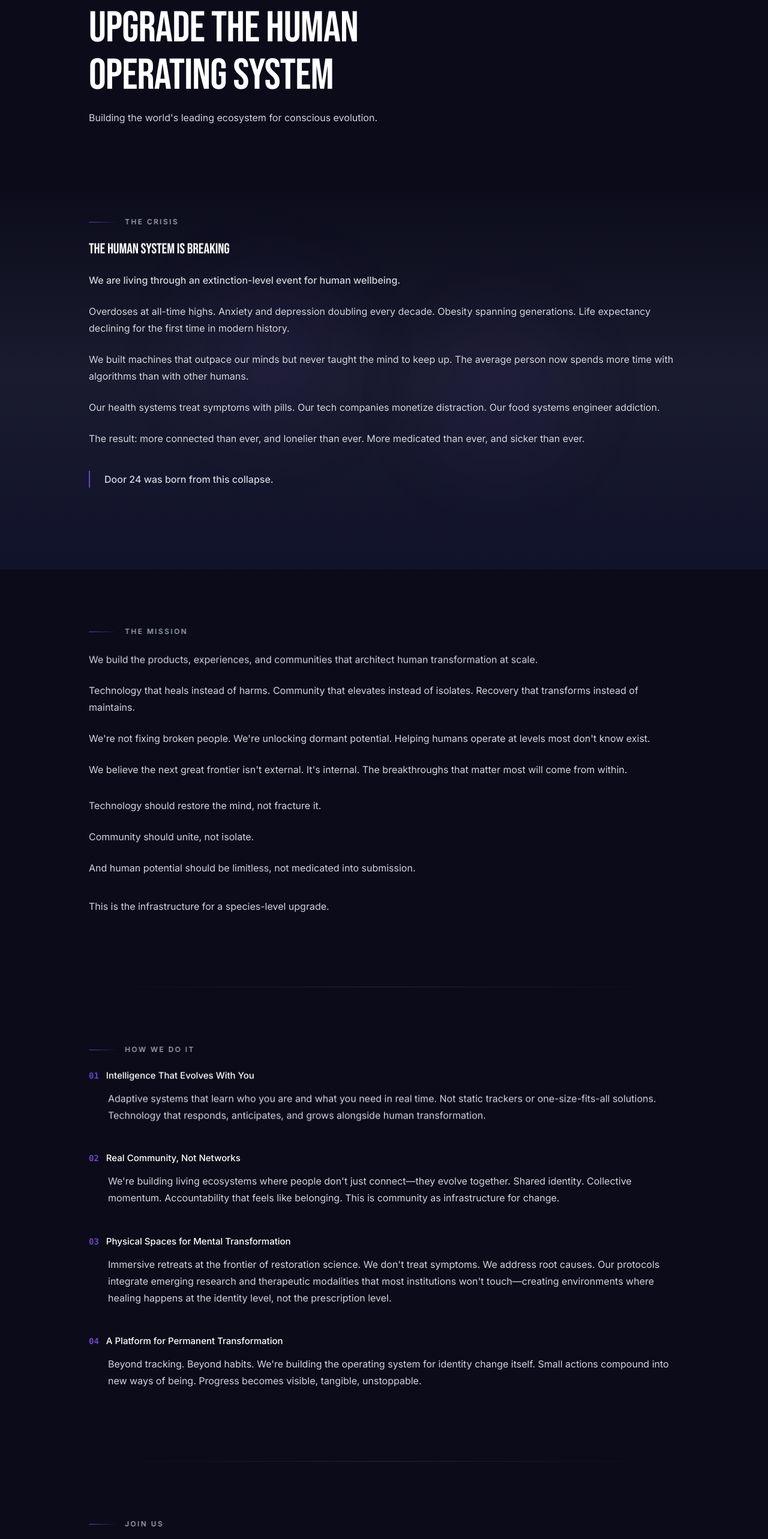
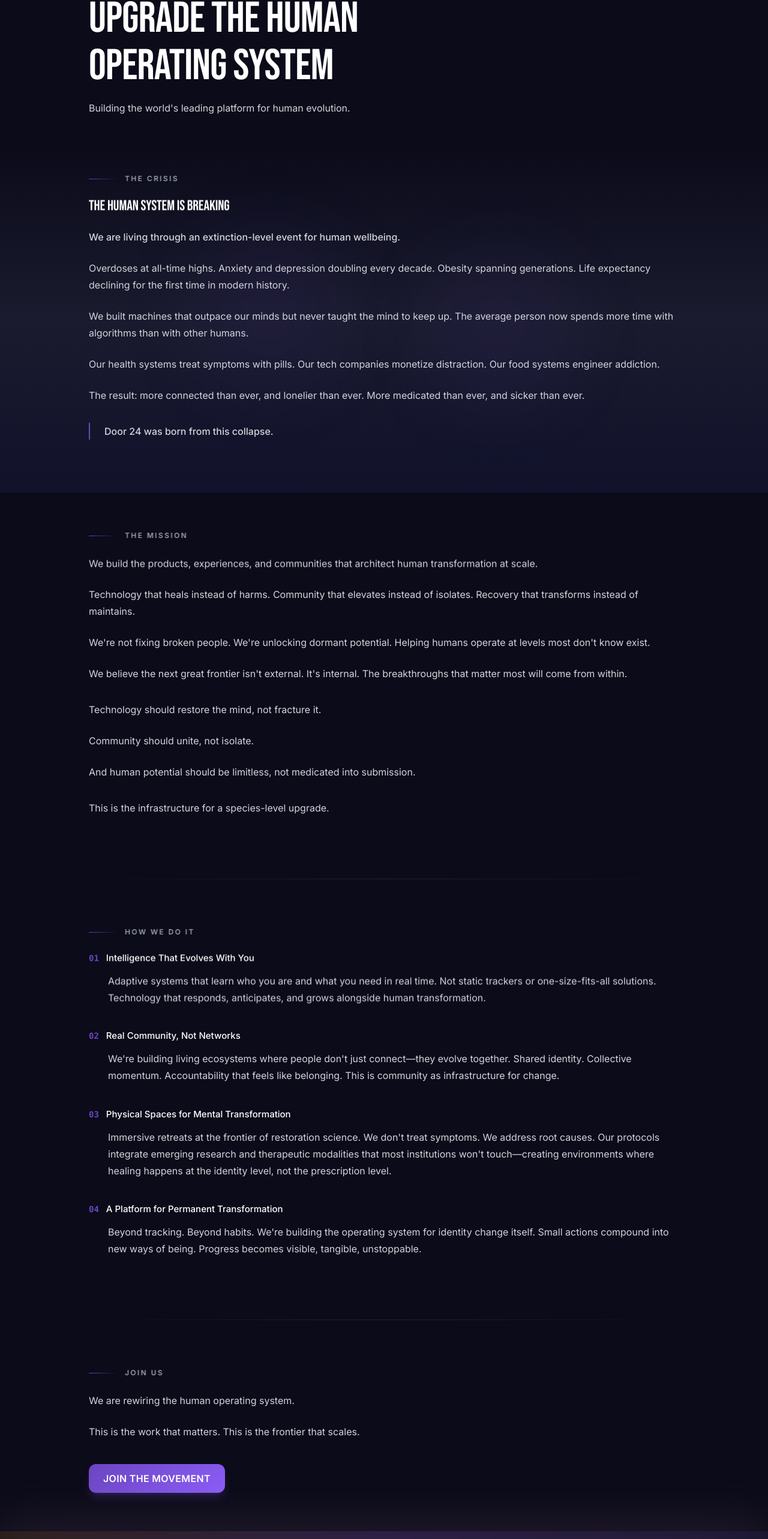
Before and after one commit to Door24Tech/door24-web, a Next.js app: page /mission in a window 1280 px wide. Shown: the part 148-2714 px from the top of the page at 60% size. Built offline with nearby package versions, Linux system fonts and the light colour scheme; no server answers.

Commit message:
OUr Mission Copy, Style, Animations, Gradients

```diff
--- a/src/app/mission/page.tsx
+++ b/src/app/mission/page.tsx
@@ -91,7 +91,7 @@
 
       <main className="relative">
         {/* Hero */}
-        <section className="relative mx-auto max-w-[1080px] px-4 pt-20 pb-12 sm:px-8 sm:pt-28 sm:pb-16 lg:px-12">
+        <section className="relative mx-auto max-w-[1080px] px-4 pt-20 pb-4 sm:px-8 sm:pt-24 sm:pb-6 lg:px-12">
           <div className="scroll-fade-in visible">
             <div className="mb-4 inline-block scroll-fade-in visible" style={{ transitionDelay: '0.1s' }}>
               <span className="text-xs font-semibold uppercase tracking-[0.35em] text-[var(--door24-muted)] sm:text-sm">
@@ -103,7 +103,7 @@
               Operating System
             </h1>
             <p className="max-w-2xl text-base leading-relaxed text-[var(--door24-body)] sm:text-lg scroll-fade-in visible" style={{ transitionDelay: '0.3s' }}>
-              Building the world's leading ecosystem for conscious evolution.
+              Building the world's leading platform for human evolution.
             </p>
           </div>
         </section>
@@ -112,7 +112,7 @@
         <section
           id="human-system-breaking"
           data-animate
-          className="relative overflow-hidden bg-gradient-to-b from-[var(--door24-hero-bg)] via-[var(--door24-card)] to-[var(--door24-section-bg)] pt-12 pb-20 sm:pt-16 sm:pb-24 lg:pb-28"
+          className="relative overflow-hidden bg-gradient-to-b from-[var(--door24-hero-bg)] via-[var(--door24-card)] to-[var(--door24-section-bg)] pt-8 pb-12 sm:pt-12 sm:pb-16"
         >
           <div className="pointer-events-none absolute inset-0">
             <div className="absolute left-1/4 top-1/4 h-64 w-64 rounded-full bg-[rgba(107,70,198,0.08)] blur-3xl" />
@@ -128,10 +128,10 @@
             <h2 className="mb-6 text-2xl font-bold leading-[1.1] tracking-tight text-[var(--door24-foreground)] sm:text-3xl lg:text-4xl scroll-fade-in" style={{ fontFamily: 'var(--font-bebas-neue)' }}>
               The Human System Is Breaking
             </h2>
-            <p className="mb-12 text-lg font-medium leading-relaxed text-[var(--door24-body)] sm:text-xl scroll-fade-in" style={{ transitionDelay: '100ms' }}>
+            <p className="mb-8 text-lg font-medium leading-relaxed text-[var(--door24-body)] sm:text-xl scroll-fade-in" style={{ transitionDelay: '100ms' }}>
               We are living through an extinction-level event for human wellbeing.
             </p>
-            <div className="space-y-5 text-base leading-relaxed text-[var(--door24-muted)] sm:text-lg sm:leading-relaxed">
+            <div className="space-y-4 text-base leading-relaxed text-[var(--door24-muted)] sm:text-lg sm:leading-relaxed">
               <p className="scroll-fade-in" style={{ transitionDelay: "100ms" }}>
                 Overdoses at all-time highs. Anxiety and depression doubling every decade. Obesity spanning generations. Life expectancy declining for the first time in modern history.
               </p>
@@ -144,7 +144,7 @@
               <p className="scroll-fade-in" style={{ transitionDelay: "400ms" }}>
                 The result: more connected than ever, and lonelier than ever. More medicated than ever, and sicker than ever.
               </p>
-              <p className="mt-10 border-l-2 border-[var(--door24-primary-start)] pl-6 text-lg font-medium leading-relaxed text-[var(--door24-foreground)] sm:text-xl scroll-slide-right" style={{ transitionDelay: "500ms" }}>
+              <p className="mt-8 border-l-2 border-[var(--door24-primary-start)] pl-6 text-lg font-medium leading-relaxed text-[var(--door24-foreground)] sm:text-xl scroll-slide-right" style={{ transitionDelay: "500ms" }}>
                 Door 24 was born from this collapse.
               </p>
             </div>
@@ -155,7 +155,7 @@
         <section
           id="the-mission"
           data-animate
-          className="relative mx-auto max-w-[1080px] px-4 py-20 sm:px-8 sm:py-24 lg:px-12"
+          className="relative mx-auto max-w-[1080px] px-4 py-12 sm:px-8 sm:py-16 lg:px-12"
         >
           <div className="mb-6 flex items-center gap-3 scroll-slide-left">
             <div className="h-px w-12 bg-gradient-to-r from-[var(--door24-primary-start)] to-transparent" />
@@ -163,7 +163,7 @@
               The Mission
             </span>
           </div>
-          <div className="space-y-6 sm:space-y-7">
+          <div className="space-y-5 sm:space-y-6">
             <p className="text-lg leading-relaxed text-[var(--door24-foreground)] sm:text-xl sm:leading-relaxed scroll-fade-in" style={{ transitionDelay: '0ms' }}>
               We build the products, experiences, and communities that architect human transformation at scale.
             </p>
@@ -176,7 +176,7 @@
             <p className="text-lg leading-relaxed text-[var(--door24-foreground)] sm:text-xl sm:leading-relaxed scroll-fade-in" style={{ transitionDelay: '225ms' }}>
               We believe the next great frontier isn't external. It's internal. The breakthroughs that matter most will come from within.
             </p>
-            <div className="space-y-4 pt-2 scroll-fade-in" style={{ transitionDelay: '300ms' }}>
+            <div className="space-y-3 pt-2 scroll-fade-in" style={{ transitionDelay: '300ms' }}>
               <p className="text-lg leading-relaxed text-[var(--door24-foreground)] sm:text-xl sm:leading-relaxed">
                 Technology should restore the mind, not fracture it.
               </p>
@@ -194,7 +194,7 @@
         </section>
 
         {/* Divider */}
-        <div className="relative mx-auto max-w-[1080px] px-4 sm:px-8 lg:px-12">
+        <div className="relative mx-auto max-w-[1080px] px-4 sm:px-8 lg:px-12 py-4">
           <div className="h-px bg-gradient-to-r from-transparent via-white/10 to-transparent" />
         </div>
 
@@ -202,7 +202,7 @@
         <section
           id="how-we-do-it"
           data-animate
-          className="relative mx-auto max-w-[1080px] px-4 py-20 sm:px-8 sm:py-24 lg:px-12"
+          className="relative mx-auto max-w-[1080px] px-4 py-12 sm:px-8 sm:py-16 lg:px-12"
         >
           <div className="mb-6 flex items-center gap-3 scroll-slide-left">
             <div className="h-px w-12 bg-gradient-to-r from-[var(--door24-primary-start)] to-transparent" />
@@ -210,7 +210,7 @@
               How We Do It
             </span>
           </div>
-          <div className="space-y-10 sm:space-y-12">
+          <div className="space-y-8 sm:space-y-10">
             {howWeDoIt.map((item, index) => (
               <div
                 key={item.title}
@@ -234,7 +234,7 @@
         </section>
 
         {/* Divider */}
-        <div className="relative mx-auto max-w-[1080px] px-4 sm:px-8 lg:px-12">
+        <div className="relative mx-auto max-w-[1080px] px-4 sm:px-8 lg:px-12 py-4">
           <div className="h-px bg-gradient-to-r from-transparent via-white/10 to-transparent" />
         </div>
 
@@ -242,7 +242,7 @@
         <section
           id="join-us"
           data-animate
-          className="relative mx-auto max-w-[1080px] px-4 py-20 sm:px-8 sm:py-24 lg:px-12"
+          className="relative mx-auto max-w-[1080px] px-4 py-12 sm:px-8 sm:py-16 lg:px-12"
         >
           <div className="mb-6 flex items-center gap-3 scroll-slide-left">
             <div className="h-px w-12 bg-gradient-to-r from-[var(--door24-primary-start)] to-transparent" />
@@ -250,7 +250,7 @@
               Join Us
             </span>
           </div>
-          <div className="space-y-6 sm:space-y-7">
+          <div className="space-y-5 sm:space-y-6">
             <p className="text-lg leading-relaxed text-[var(--door24-foreground)] sm:text-xl sm:leading-relaxed scroll-fade-in" style={{ transitionDelay: '100ms' }}>
               We are rewiring the human operating system.
             </p>
@@ -260,7 +260,7 @@
             <div className="pt-4 scroll-scale-in" style={{ transitionDelay: '300ms' }}>
               <button
                 onClick={() => setIsModalOpen(true)}
-                className="door24-gradient group relative inline-flex overflow-hidden rounded-xl px-4 py-2 text-sm font-semibold text-[var(--door24-foreground)] shadow-lg shadow-[rgba(107,70,198,0.25)] transition-all duration-300 ease-out hover:scale-[1.02] hover:shadow-2xl hover:shadow-[rgba(139,92,246,0.5)] focus-visible:outline focus-visible:outline-2 focus-visible:outline-offset-2 focus-visible:outline-[var(--door24-primary-end)] sm:px-5 sm:py-2.5 sm:text-base"
+                className="door24-gradient group relative inline-flex overflow-hidden rounded-xl px-5 py-2.5 text-sm font-semibold uppercase tracking-wide text-[var(--door24-foreground)] shadow-lg shadow-[rgba(107,70,198,0.25)] transition-all duration-300 ease-out hover:scale-[1.02] hover:shadow-2xl hover:shadow-[rgba(139,92,246,0.5)] focus-visible:outline focus-visible:outline-2 focus-visible:outline-offset-2 focus-visible:outline-[var(--door24-primary-end)] sm:px-6 sm:py-3 sm:text-base"
               >
                 <span className="absolute inset-0 -translate-x-full bg-gradient-to-r from-transparent via-white/20 to-transparent transition-transform duration-700 ease-in-out group-hover:translate-x-full" />
                 <span className="relative z-10">Join the Movement</span>
```
